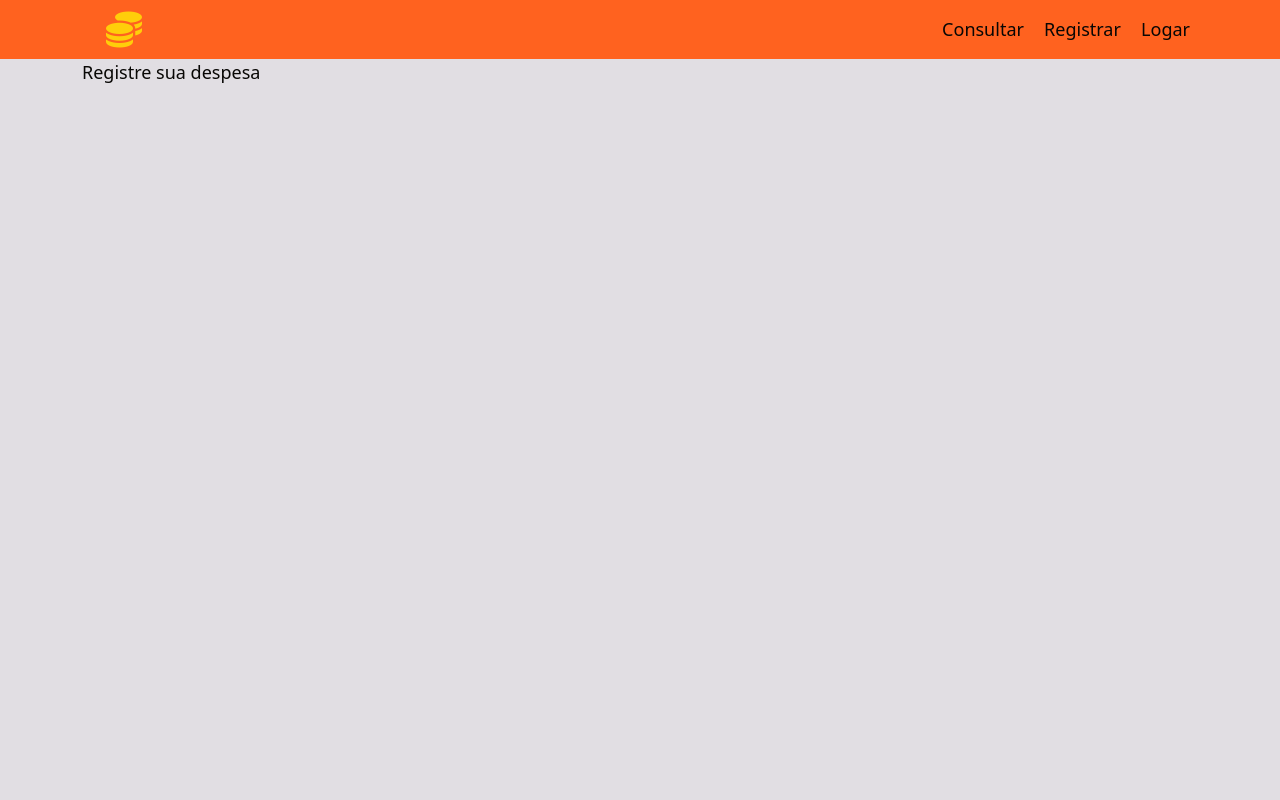
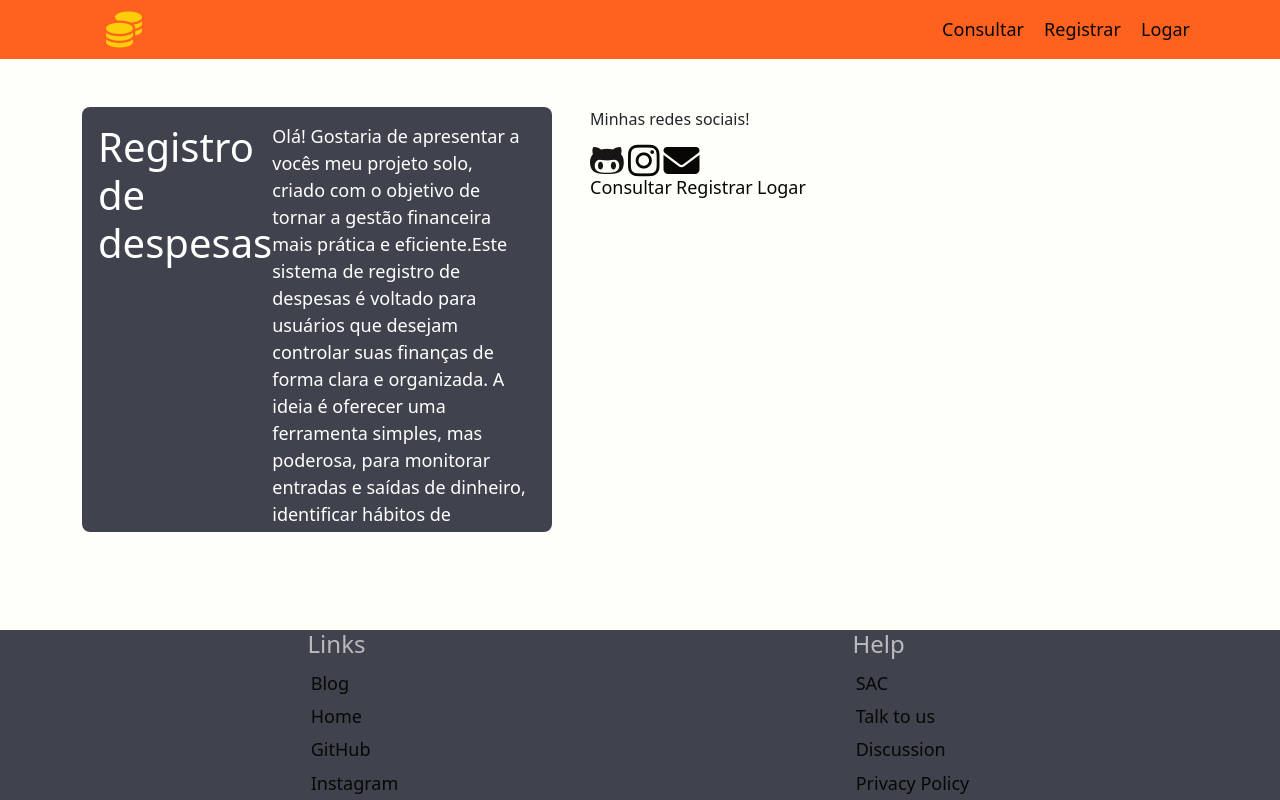
Before and after one commit to ViBurnier/Registro_de_despesas, a PHP site: page / in a window 1280 px wide. Run offline with PHP 8.4, Linux system fonts and the light colour scheme.

Commit message:
feature/index

```diff
--- a/index.css
+++ b/index.css
@@ -29,5 +29,57 @@ header #linkHeader a:hover{
 /* MAIN */
 
 main{
-    background-color: var(--platinum);
+    background-color: var(--white);
 }
+
+@keyframes anima{
+    from{
+        width: 0px;
+        height: 0px;
+    }
+    to{
+
+        width: 470px;
+        height: 425px;
+
+    }
+}
+
+#quemSomos{
+    font-size: large;
+    font-weight: 500;
+    max-width: 460px;
+    max-height: 460px;
+    position: relative;
+    color: white;
+    padding: 1rem;
+}
+
+.animacao{
+    background-color: var(--gray);
+
+    animation-name: anima;
+    animation-duration: 2s;
+    animation-fill-mode: forwards;
+    position: absolute;
+}
+
+/* FOOTER */
+
+footer{
+    background-color: var(--gray);
+}
+
+footer h4{
+    color:#b9babd ;
+}
+
+
+footer a{
+    padding: .2rem;
+    color: var(--white);
+}
+footer a:hover{
+    background-color:#adaeb480 ;
+    border-radius: .5rem;
+}
--- a/index.html
+++ b/index.html
@@ -1,5 +1,6 @@
 <!DOCTYPE html>
 <html lang="en">
+
 <head>
     <meta charset="UTF-8">
     <meta name="viewport" content="width=device-width, initial-scale=1.0">
@@ -14,6 +15,7 @@
 
     <title>main</title>
 </head>
+
 <body>
 
     <div id="wrap" class=" d-flex flex-column">
@@ -21,7 +23,7 @@
         <header class="">
             <div class="container d-flex justify-content-between">
                 <div id="logo" class="">
-                    <a href="">
+                    <a href="index.html">
                         <i class="fa-solid fa-coins fa-2xl" style="color: var(--yellow2);"></i>
                     </a>
                 </div>
@@ -38,20 +40,73 @@
             <div class="flex-grow-1">
                 <div class="container">
                     <div class="row d-flex flex-grow-1">
-                        <a href="modelResgistrar.html"><p>Registre sua despesa</p></a>
+                        <!-- <a href="modelResgistrar.html">Registre sua despesa</a> -->
 
-                        <div id="quemSomos">
+                        <div class="d-flex">
+                            <div class="py-5">
+                                <div class="animacao rounded-3 p-2"></div>
+                                <div id="quemSomos">
+                                    <div class="d-flex ">
+                                        <h1>Registro de despesas</h1>
+                                        <p>Olá! Gostaria de apresentar a vocês meu projeto solo, criado com o objetivo de
+                                            tornar a gestão financeira mais prática e eficiente.Este sistema de registro de
+                                            despesas é voltado para usuários que desejam controlar suas finanças de forma
+                                            clara e organizada. A ideia é oferecer uma ferramenta simples, mas poderosa,
+                                            para monitorar entradas e saídas de dinheiro, identificar hábitos de consumo e
+                                            ajudar na tomada de decisões financeiras.</p>
+                                    </div>
+                                </div>
+                            </div>
 
-                            <p></p>
+                            <div class="mx-5 py-5">
+                                <div id="redesociais">
+                                    <p>Minhas redes sociais!</p>
+                                    <a href="https://github.com/ViBurnier"><i class="fa-brands fa-github-alt fa-2xl"
+                                            style="color: #171515;"></i></a>
+                                    <a href=""><i class="fa-brands fa-instagram fa-2xl"></i></a>
+                                    <a href=""><i class="fa-solid fa-envelope fa-2xl"></i></a>
+                                </div>
+                                <div id="linkMain">
+                                    <a href="consultar.html">Consultar</a>
+                                    <a href="registrar.html">Registrar</a>
+                                    <a href="login.html">Logar</a>
+                                </div>
+                            </div>
                         </div>
-
 
                     </div>
                 </div>
             </div>
         </main>
 
+        <footer class="">
+
+            <div class="container">
+
+                <nav class="d-flex justify-content-around">
+                    <div class="d-flex flex-column">
+                        <h4>Links</h4>
+                        <a href="">Blog</a>
+                        <a href="">Home</a>
+                        <a href="">GitHub</a>
+                        <a href="">Instagram</a>
+                    </div>
+
+                    <div class="d-flex flex-column">
+                        <h4>Help</h4>
+                        <a href="">SAC</a>
+                        <a href="">Talk to us</a>
+                        <a href="">Discussion</a>
+                        <a href="">Privacy Policy</a>
+                    </div>
+                </nav>
+
+            </div>
+
+        </footer>
+
     </div>
 
 </body>
+
 </html>
--- a/modelResgistrar.html
+++ b/registrar.html
@@ -24,7 +24,7 @@
             <div class="container d-flex justify-content-between">
 
                 <div id="logo" class="">
-                    <a href="">
+                    <a href="index.html">
                         <i class="fa-solid fa-coins fa-2xl" style="color: var(--yellow2);"></i>
                     </a>
                 </div>
```
Also changed, not shown: global.css (line endings or trailing spaces).
